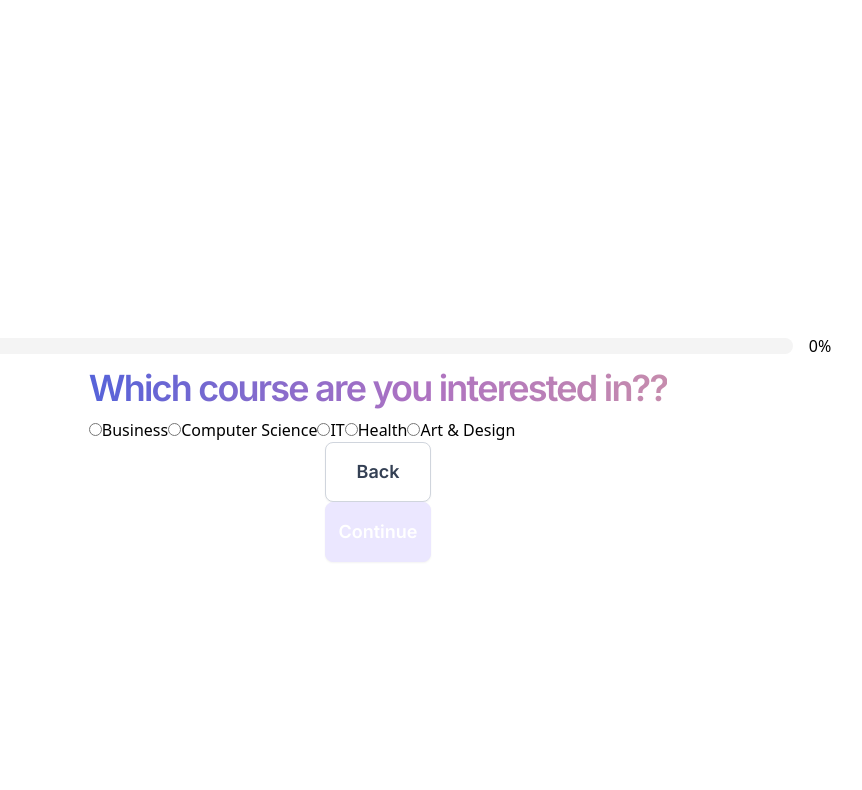
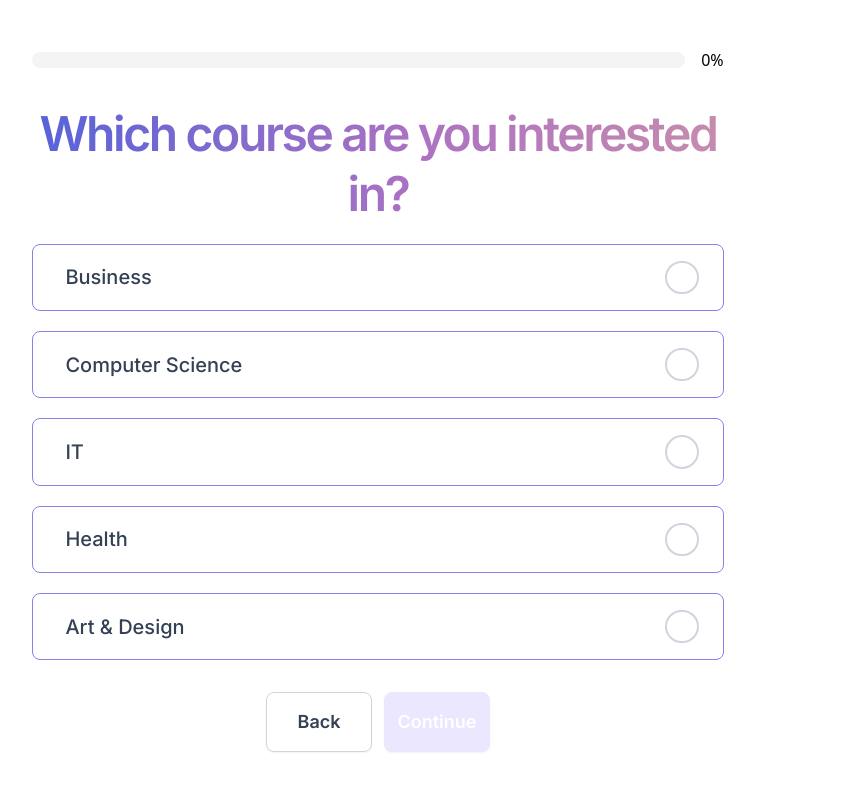
Before and after one commit to FevenSeyfu/Learnovation-by-innov8ors, a React (Vite) app in the folder Frontend/: page /onboarding in a window 1280 px wide. Shown: the top 790 px of the page, without its empty margins (262-1124 px from the left). Built offline with nearby package versions, Linux system fonts and the light colour scheme.

Commit message:
navigate to dashboard after completing onboarding

```diff
--- a/Frontend/src/Context/OnboardingFormContext.jsx
+++ b/Frontend/src/Context/OnboardingFormContext.jsx
@@ -50,10 +50,11 @@ const OnboardingFormProvider = ({ children }) => {
 const useOnboardingFormContext = () => {
   const context = useContext(OnboardingFormContext);
   if (!context) {
-    throw new Error("useOnboardingFormContext must be used within a OnboardingFormProvider");
+    throw new Error(
+      "useOnboardingFormContext must be used within a OnboardingFormProvider"
+    );
   }
   return context;
 };
 
-
 export { OnboardingFormProvider, useOnboardingFormContext };
--- a/Frontend/src/Pages/Onboarding/Onboarding.jsx
+++ b/Frontend/src/Pages/Onboarding/Onboarding.jsx
@@ -6,32 +6,56 @@ import stepsData from "../../utils/onbaordingSteps";
 import ButtonCTA from "../../components/utility/Button/ButtonCTA";
 import ButtonPrimary from "../../components/utility/Button/ButtonPrimary";
 import ButtonSecondary from "../../components/utility/Button/ButtonSecondary";
+import { useNavigate } from "react-router-dom";
 
 const Onboarding = () => {
+  const navigate = useNavigate();
   const { state, dispatch } = useOnboardingFormContext();
   const [steps, setSteps] = useState([]);
 
   useEffect(() => {
     setSteps(stepsData);
+  }, [dispatch]);
 
-  }, []);
-
-  const currentStepIndex = steps.findIndex(step => step.name === state.step);
+  const currentStepIndex = steps.findIndex((step) => step.name === state.step);
   const isLastStep = currentStepIndex === steps.length - 1;
   const isSelected = state.formData[state.step] !== undefined;
+
+  const handleFinish = () => {
+    dispatch({ type: "FINISH_ONBOARDING" });
+    navigate("/dashboard");
+  };
   return (
-    <div className="w-full h-screen flex flex-col items-center justify-center pt-24">
+    <div className="w-full h-screen flex flex-col items-center py-4 justify-evenly px-[23%]">
       <FormProgress />
       {steps.map((step) => (
         <FormStep key={step.id} step={step} />
       ))}
-      <ButtonSecondary onClick={() => dispatch({ type: "PREVIOUS_STEP" })} color={'gray'} size={'2xl'}>Back</ButtonSecondary>
-      {isLastStep ? (
-        <ButtonCTA onClick={() => dispatch({ type: "FINISH_ONBOARDING" })}  disabled={!isSelected}>Finish</ButtonCTA>
-      ) : (
-        <ButtonPrimary onClick={() => dispatch({ type: "NEXT_STEP" })}
-        disabled={!isSelected} size={'2xl'}>Continue</ButtonPrimary>
-      )}
+      <div className="flex flex-row gap-3 pt-">
+        <ButtonSecondary
+          onClick={() => dispatch({ type: "PREVIOUS_STEP" })}
+          color={"gray"}
+          size={"2xl"}
+        >
+          Back
+        </ButtonSecondary>
+        {isLastStep ? (
+          <ButtonCTA
+            onClick={handleFinish}
+            disabled={!isSelected}
+          >
+            Finish
+          </ButtonCTA>
+        ) : (
+          <ButtonPrimary
+            onClick={() => dispatch({ type: "NEXT_STEP" })}
+            disabled={!isSelected}
+            size={"2xl"}
+          >
+            Continue
+          </ButtonPrimary>
+        )}
+      </div>
     </div>
   );
 };
--- a/Frontend/src/components/LandingPage/Home/CallToAction.jsx
+++ b/Frontend/src/components/LandingPage/Home/CallToAction.jsx
@@ -11,8 +11,8 @@ const Hero = () => {
   };
 
   return (
-    <div className="h-screen w-full flex flex-col-reverse md:flex-row items-center justify-center px-6 md:mx-[10%] md:w-[80%] gap-7">
-      <section className="w-full md:w-1/2 flex flex-col px-2 text-left gap-2 font-nunito">
+    <div className="h-screen w-full flex flex-col-reverse md:gap-8 md:flex-row items-center justify-center px-6 md:mx-[10%] md:w-[80%] gap-7">
+      <section className="w-full md:w-1/2 flex  flex-col md:gap-8 px-2 text-left gap-2 font-nunito">
         <h1 className=" md:font-inter text-4xl font-extrabold md:font-semibold  md:text-5xl lg:text-6xl leading-tight text-darkGray">
           Build your audience and grow your brand
         </h1>
--- a/Frontend/src/components/LandingPage/Home/Hero.jsx
+++ b/Frontend/src/components/LandingPage/Home/Hero.jsx
@@ -9,8 +9,8 @@ const Hero = () => {
     navigate("/signup");
   };
   return (
-    <div className="h-screen w-full flex flex-col-reverse md:flex-row items-center justify-center px-6  md:mx-[10%] md:w-[80%] gap-7">
-      <section className="w-full md:w-1/2 flex flex-col px-2 text-left gap-2 font-nunito">
+    <div className="h-screen w-full flex flex-col-reverse md:gap-8 md:flex-row items-center justify-center px-6  md:mx-[10%] md:w-[80%] gap-7">
+      <section className="w-full md:w-1/2 flex flex-col md:gap-8 px-2 text-left gap-2 font-nunito">
         <h1 className=" md:font-inter text-4xl font-extrabold md:font-semibold  md:text-5xl lg:text-6xl leading-tight text-darkGray">
           Free certificates & courses for online learners
         </h1>
--- a/Frontend/src/components/Onboarding/FormStep.jsx
+++ b/Frontend/src/components/Onboarding/FormStep.jsx
@@ -1,32 +1,56 @@
 import React from "react";
 import { useOnboardingFormContext } from "../../Context/OnboardingFormContext";
-import Heading from "../utility/Onboarding/Heading";
+import Heading from "./Heading";
+import checkedIcon from "../../assets/images/icon-checkmark.svg";
 
 const FormStep = ({ step }) => {
   const { state, dispatch } = useOnboardingFormContext();
   if (state.step !== step.name) return null;
 
-  const handleOptionChange = (e) => {
+  const handleOptionChange = (value) => {
     dispatch({
       type: "UPDATE_FORM_DATA",
-      payload: { [step.name]: e.target.value },
+      payload: { [step.name]: value },
     });
   };
 
   return (
-    <div>
+    <div className="w-full flex flex-col gap-5">
       <Heading>{step.question}</Heading>
       {Object.entries(step.options).map(([key, value]) => (
-        <label key={key}>
+        <div
+          key={key}
+          className={`flex items-center space-x-2 flex-row-reverse justify-between border border-[#8482ED] rounded-lg py-4 px-6 ${
+            state.formData[step.name] === key ? "bg-[#EBE7FF]" : ""
+          }`}
+          onClick={() => handleOptionChange(key)}
+          role="button"
+          tabIndex={0}
+          onKeyDown={(e) => e.key === 'Enter' && handleOptionChange(key)}
+        >
           <input
             type="radio"
+            id={`radio-${step.id}-${key}`}
             name={step.name}
             value={key}
             checked={state.formData[step.name] === key}
-            onChange={handleOptionChange}
+            onChange={() => handleOptionChange(key)}
+            className="hidden"
           />
-          {value}
-        </label>
+          <label
+            htmlFor={`radio-${step.id}-${key}`}
+            className={`w-[33.33px] h-[33.33px] rounded-full flex items-center justify-center cursor-pointer ${
+              state.formData[step.name] === key ? "bg-transparent" : "border-2 border-[#D0D5DD]"
+            }`}
+          >
+            {state.formData[step.name] === key && (
+              <img src={checkedIcon} alt="Checked" className="w-[33.33px] h-[33.33px]" />
+            )}
+          </label>
+          <span className="font-inter font-medium text-xl leading-[30px] text-[#344054]">
+            {value}
+          </span>
+        </div>
       ))}
     </div>
   );
--- a/Frontend/src/components/utility/Onboarding/Heading.jsx
+++ b/Frontend/src/components/Onboarding/Heading.jsx
@@ -3,7 +3,7 @@ import React from "react";
 const Heading = ({ children }) => {
   return (
     <h1
-      className="font-inter font-semibold text-4xl leading-[60px] text-center tracking-tighter"
+      className="font-inter font-semibold text-5xl leading-[60px] text-center tracking-tighter "
       style={{
         background:
           "linear-gradient(90deg, #5663D9 0%, #AD72C2 56.57%, #C68CAD 99.99%, #FFB58A 100%)",
--- a/Frontend/src/components/utility/Button/ButtonCTA.jsx
+++ b/Frontend/src/components/utility/Button/ButtonCTA.jsx
@@ -2,7 +2,7 @@ import React from "react";
 
 const ButtonCTA = ({onClick,disabled, children }) => {
   return (
-    <button onClick={onClick}  className={`w-full md:w-[192px] font-inter inline-block rounded-lg py-4 font-bold text-center text-2xl text-white mt-8 ${disabled ? 'cursor-not-allowed bg-[#D0D5DD] border border-[#D0D5DD] shadow-sm' : 'bg-gradient-to-r from-indigo-500 via-fusciaPink to-lightPink '}`}
+    <button onClick={onClick}  className={`w-full md:w-[192px] font-inter inline-block rounded-lg  p-4 font-bold text-center text-2xl text-white  ${disabled ? 'cursor-not-allowed bg-[#D0D5DD] border border-[#D0D5DD] shadow-sm' : 'bg-gradient-to-r from-indigo-500 via-fusciaPink to-lightPink '}`}
     disabled={disabled}>
       {children}
     </button>
--- a/Frontend/src/utils/onbaordingSteps.js
+++ b/Frontend/src/utils/onbaordingSteps.js
@@ -2,7 +2,7 @@ const steps = [
   {
     id: 1,
     name: "courseCategory",
-    question: "Which course are you interested in??",
+    question: "Which course are you interested in?",
     options: {
       business: "Business",
       computerScience: "Computer Science",
```
Also changed, not shown: Frontend/src/assets/images/icon-checkmark.svg (added).
